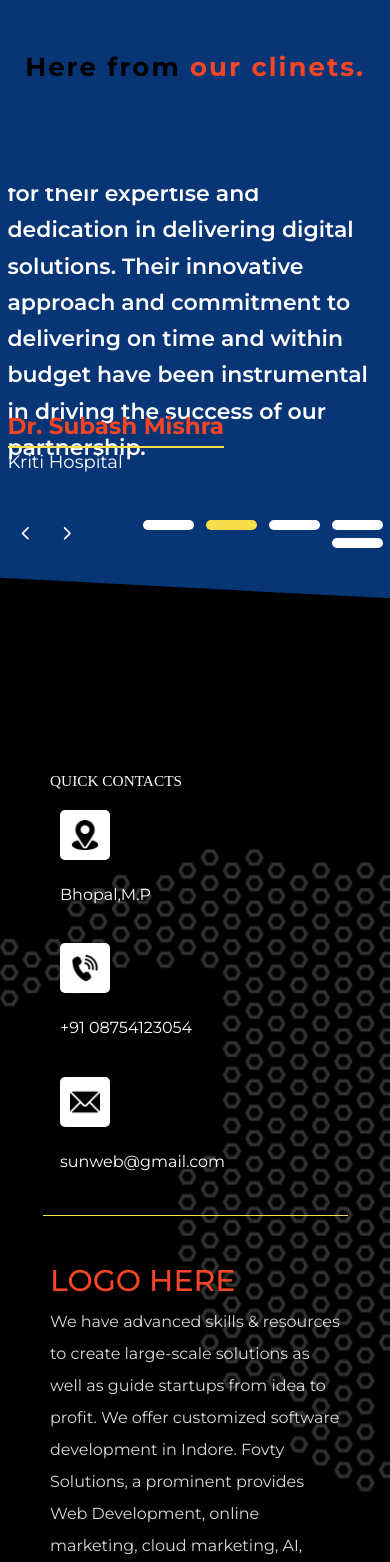
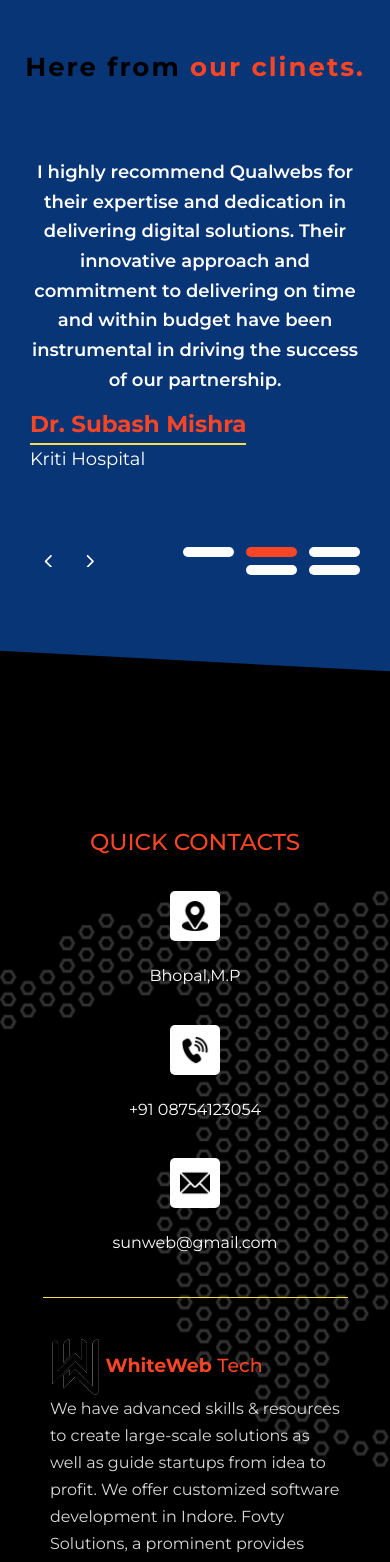
Before and after one commit to naveenshri1997/Company_Website, a React (Vite) app in the folder company_website/: page /about in a window 390 px wide. Shown: the part 4440-6002 px from the top of the page. Built offline with nearby package versions, Linux system fonts and the light colour scheme; a web font is replaced by a local one.

Commit message:
new changes

```diff
--- a/company_website/src/components/Footer.jsx
+++ b/company_website/src/components/Footer.jsx
@@ -2,6 +2,8 @@ import phone from '../assets/footer/phone.png'
 import location from '../assets/footer/location.png'
 import email from '../assets/footer/email.png'
 import map from '../assets/map.png'
+import logo from '../assets/logo.png';
+
 const Footer = () => {
     const styleone = {
         backgroundImage: `url('${map}')`,
@@ -12,7 +14,7 @@ const Footer = () => {
                 <div className="row justify-content-center" style={{ position: 'relative' }}>
                     <div className="col-lg-11 ">
                         <div className="row" style={{ borderBottom: '1px solid #f9de4b', paddingBottom: '20px', }}>
-                            <h3>QUICK CONTACTS</h3>
+                            <h1 class="footer_title">QUICK CONTACTS</h1>
                             <div data-aos="fade-left" data-aos-duration="1600"  className="col-lg-4">
                                 <div className="row footer_box">
                                     <div className=" col-md-auto mt-2">
@@ -42,15 +44,16 @@ const Footer = () => {
                             </div>
                         </div>
                         <div class="row footer_part_two">
-                            <div class="col-lg-4">
-                                <a class="navbar-brand theme_color_two londrina" style={{ fontSize: '30px' }} href="#">LOGO HERE</a>
+                            <div class="col-lg-5 col-sm-12">
+                                <a class="mobile_logo navbar-brand theme_color_two londrina" href="#"><img src={logo}
+                                    className="img-fluid" width="50px" /> White<span style={{ color: '#f84525' }}>Web </span><span className="mobile_logo_sub">Tech</span></a>
                                 <p class="footer_para">We have advanced skills & resources to create large-scale solutions as
                                     well as guide startups from idea to profit. We offer customized software
                                     development in Indore. Fovty Solutions, a prominent provides Web Development,
                                     online marketing, cloud marketing, AI, online streaming, etc. Fovty Solutions in
                                     Indore has merged to serve the education and healthcare industries.</p>
                             </div>
-                            <div class="col-lg-4">
+                            <div class="col-lg-4 col-sm-6">
 
                                 <h3 class="para_heading">Our Services</h3>
                                 <ul>
@@ -64,7 +67,7 @@ const Footer = () => {
                                     <li>Xamarin</li>
                                 </ul>
                             </div>
-                            <div class="col-lg-4">
+                            <div class="col-lg-3 col-sm-6">
                                 <h3 class="para_heading">Useful Links</h3>
                                 <ul>
                                     <li>Home</li>
--- a/company_website/src/components/Review.jsx
+++ b/company_website/src/components/Review.jsx
@@ -18,9 +18,7 @@ const Review = () => {
             'id': 1,
             'data': `I am pleased to share my testimonial for Qualwebs, who have been instrumental in developing
             our e- commerce platform at DailyCoco.Their team's expertise in web development, SEO, and online
-            marketing has helped us to establish a strong online presence and grow our business.Their proactive
-            approach and ability to deliver results on time and within budget
-            have been commendable.I highly recommend Qualwebs for their commitment to driving success for their clients.`,
+            marketing has helped us have been commendable.`,
             'author': 'Homesh',
             'designation':'Kalpana Arts'
         },
@@ -44,10 +42,8 @@ const Review = () => {
             'id': 4,
             'data': `I am pleased to share my testimonial for Qualwebs, who have been instrumental in
             developing our r e-commerce platform at DailyCoco. Their team's expertise in web development,
-            SEO, and online marketing has helped us to establish a strong online presence and grow our
-            business. Their proactive approach and ability to deliver results on time and within budget
-            have been commendable. I highly recommend Qualwebs for their commitment
-            to driving success for their clients.`,
+            SEO, and online marketing has helped us to establish  online presence and grow our
+            business. `,
             'author': 'Homesh',
             'designation': 'Kalpana Arts'
         },
@@ -102,7 +98,7 @@ const Review = () => {
             <section className="embla container-fluid custom_slider_embla">
                 <div className="row justify-content-center" style={{ margin: '0px' }}>
 
-                    <div className="col-lg-8 col-sm-10 col-xs-10">
+                    <div className="col-lg-8 embla_custom_padding">
                         <div className="embla__viewport" ref={emblaRef}>
                             <div className="embla__container">
                                 {slides.map((id) => (
--- a/company_website/src/index.css
+++ b/company_website/src/index.css
@@ -310,6 +310,7 @@ body {
     .footer .footer_box {
         padding: 10px;
         border-radius: 10px;
+        text-align: left;
     }
 
     .footer .footer_small_img {
@@ -366,9 +367,17 @@ body {
         transform: rotateZ(3deg);
         z-index: 0;
     }
+.footer_title {
+    font-family: 'Montserrat';
+    text-align: left;
+    padding-bottom: 15px;
+    font-size: 23px;
+    color:#f84525;
+}
+
 .custom_slider_embla {
     padding: 100px 0px;
-    padding-bottom:170px;
+    padding-bottom: 170px;
     background: #083576;
     max-width: 100%;
     color: white;
@@ -405,7 +414,7 @@ body {
 }
 
 .embla__dot--selected {
-    background: rgb(249, 222, 75) !important;
+    background: #f84525 !important;
 }
 .custom_review {
     position: relative;
@@ -781,6 +790,34 @@ body {
         transform: rotateZ(3deg);
         z-index: 0;
     }
+    .footer .footer_box {
+        padding: 10px;
+        border-radius: 10px;
+        text-align: center;
+    }
+    .footer .footer_part_two .footer_para {
+        color: #ffffffd9;
+        font-family: 'Montserrat';
+        line-height: 27px;
+    }
+    .footer ul li {
+        font-family: 'Montserrat';
+        font-weight: 500;
+        list-style: none;
+        margin-bottom: 2px;
+    }
+    .footer ul {
+        padding-left: 0px;
+        padding-top: 8px;
+    }
+    .footer_title {
+        font-family: 'Montserrat';
+        text-align: center;
+        padding-bottom: 15px;
+        font-size: 23px;
+        color: #f84525;
+    }
+
     .navbar_cus_main_btn {
         background: #f84525;
         color: #ffffff !important;
@@ -796,8 +833,23 @@ body {
         padding: 80px 0px 0px 0px;
         background: rgb(8, 53, 118);
     }
+    .embla_custom_padding {
+        padding-right: 30px;
+        padding-left: 30px;
+    }
+    .embla__slide__number {
+        font-size: 18px;
+        text-align: center;
+        height: auto;
+    }
+    .custom_slider_embla {
+        font-size: 22px;
+        padding: 50px 0px;
+        padding-bottom: 200px;
+        max-width: 100%;
+    }
 
-}
+    }
 
 @media only screen and (max-width: 1037px) {
     .navbar-nav .nav-link {
```
